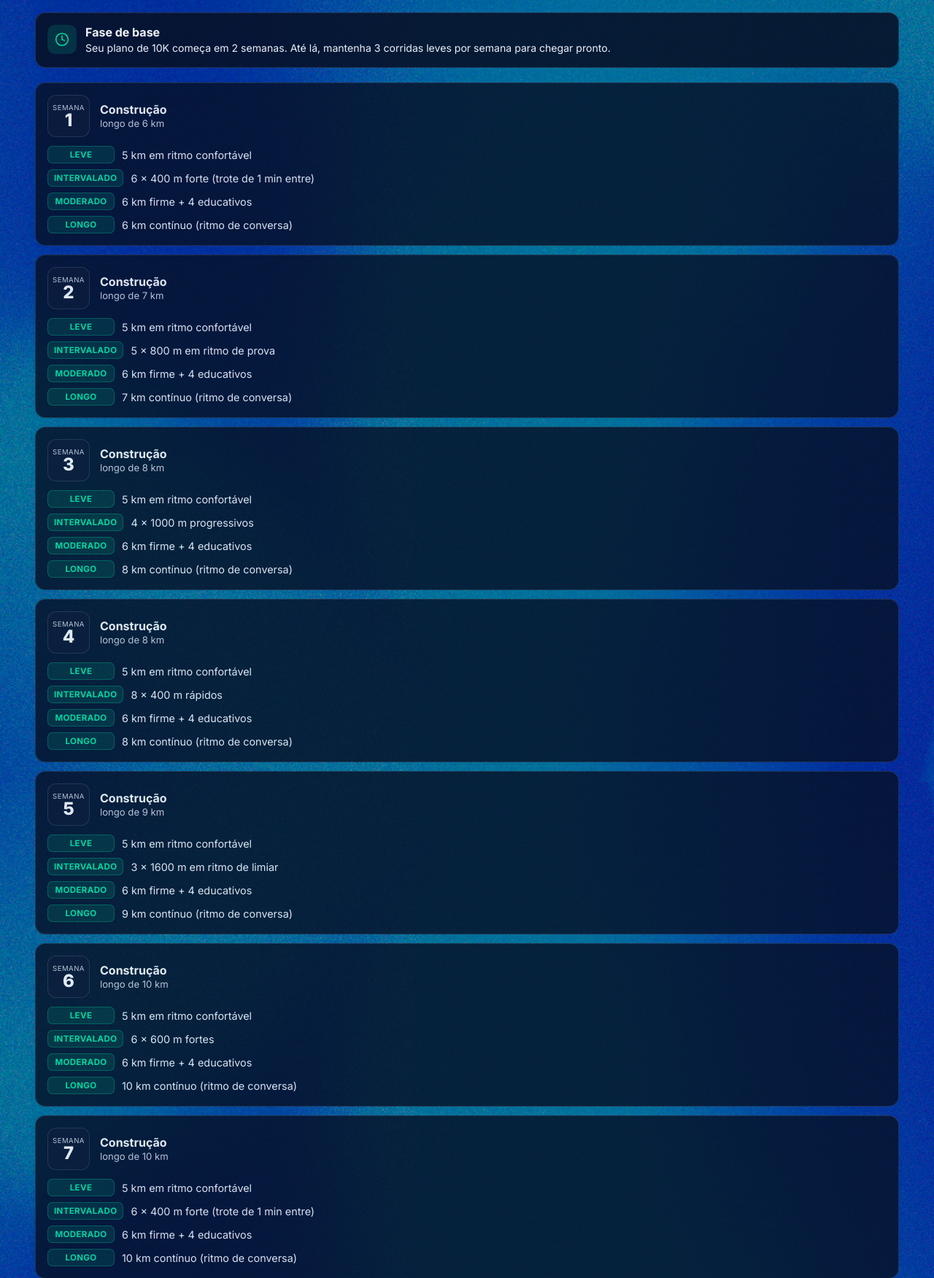
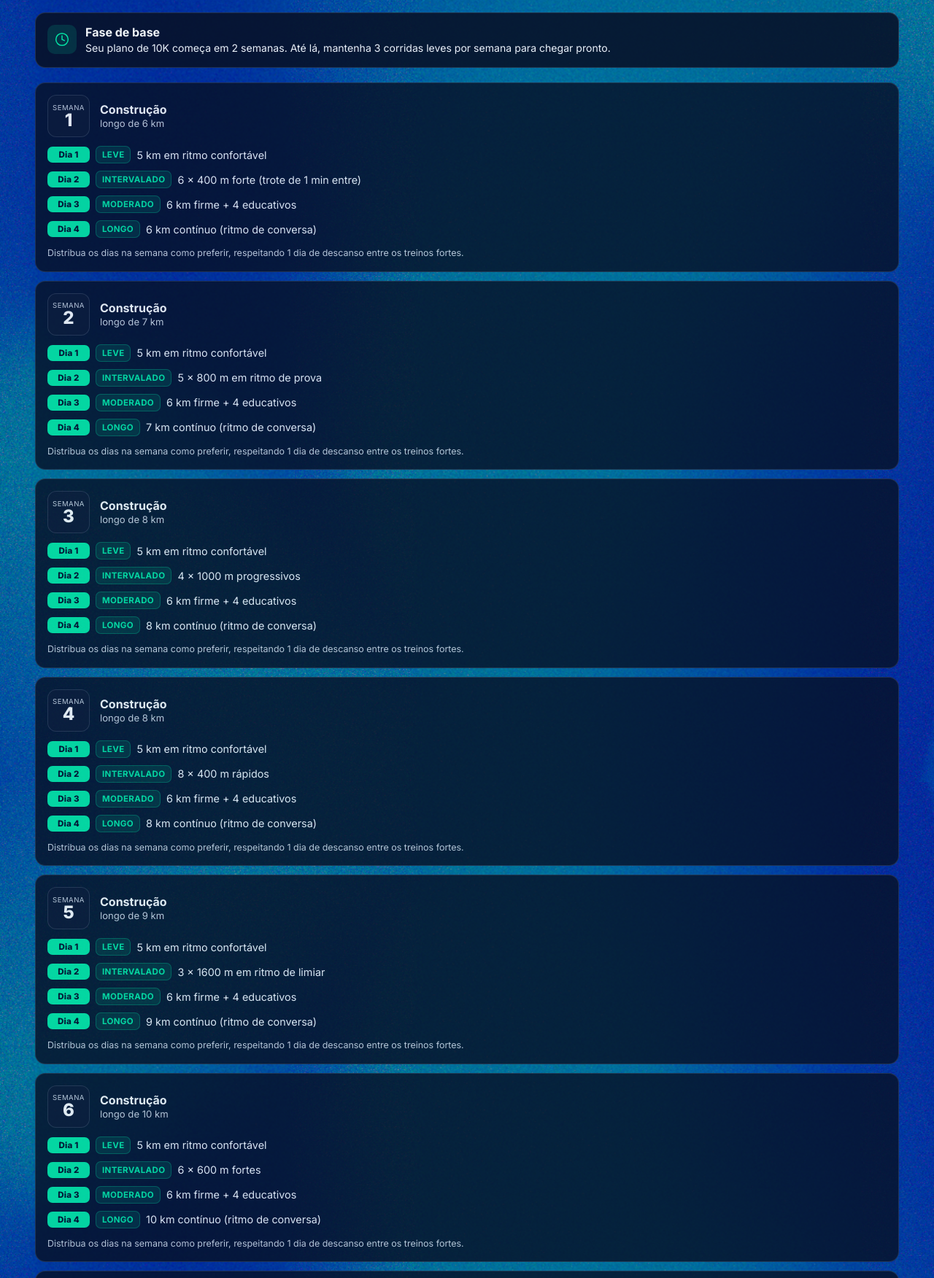
Before and after one commit to Leovilela88/corrida-integracao, a FastAPI app: page /plano in a window 1280 px wide. Shown: the part 321-2073 px from the top of the page at 73% size. Run offline with FastAPI, Linux system fonts and the light colour scheme; the visitor is signed in with stand-in values (Sample User, id 1); data that the repository does not hold is empty.

Commit message:
plano de treino: rotula cada sessão com "Dia 1, Dia 2..." + nota de distribuição
- cada item da semana mostra "Dia N" (pill) + categoria (Leve/Intervalado/...) + descrição
- nota explicando que os dias podem ser distribuídos na semana, com descanso entre os fortes

Co-Authored-By: Claude Opus 4.8 <noreply@anthropic.com>

```diff
--- a/static/style.css
+++ b/static/style.css
@@ -2525,17 +2525,24 @@ a.btn-icon:hover { color: var(--accent); background: rgba(59, 130, 246, 0.10); }
 .plan-week-focus strong { font-size: 1rem; }
 .plan-week-focus span { font-size: 0.82rem; color: var(--muted); }
 .plan-week-head .challenge-badge { margin-left: auto; color: var(--green); }
-.plan-sessions { list-style: none; margin: 0; padding: 0; display: flex; flex-direction: column; gap: 8px; }
+.plan-sessions { list-style: none; margin: 0; padding: 0; display: flex; flex-direction: column; gap: 10px; }
 .plan-sessions li {
-    display: flex; align-items: center; gap: 10px;
+    display: flex; align-items: center; flex-wrap: wrap; gap: 8px;
     font-size: 0.9rem; color: var(--text-2);
 }
-.ps-tag {
-    flex-shrink: 0; min-width: 92px; text-align: center;
-    font-size: 0.72rem; font-weight: 700; text-transform: uppercase; letter-spacing: 0.03em;
+.ps-day {
+    flex-shrink: 0; min-width: 58px; text-align: center;
+    font-size: 0.72rem; font-weight: 800; letter-spacing: 0.02em;
+    color: var(--on-green); background: var(--green);
+    border-radius: 7px; padding: 4px 8px;
+}
+.ps-cat {
+    flex-shrink: 0; font-size: 0.72rem; font-weight: 700; text-transform: uppercase; letter-spacing: 0.03em;
     color: var(--green); background: rgba(5,224,163,0.12);
     border: 1px solid rgba(5,224,163,0.28); border-radius: 7px; padding: 4px 8px;
 }
+.ps-desc { flex: 1; min-width: 140px; }
+.plan-note { margin: 12px 0 0; font-size: 0.78rem; color: var(--muted); line-height: 1.4; }
 
 /* Banner "caminho até aqui" (topo do dashboard) */
 .path-banner {
--- a/templates/base.html
+++ b/templates/base.html
@@ -17,7 +17,7 @@
     <link rel="preconnect" href="https://fonts.googleapis.com">
     <link rel="preconnect" href="https://fonts.gstatic.com" crossorigin>
     <link href="https://fonts.googleapis.com/css2?family=Inter:wght@400;500;600;700;800&display=swap" rel="stylesheet">
-    <link rel="stylesheet" href="/static/style.css?v=68" />
+    <link rel="stylesheet" href="/static/style.css?v=69" />
     <script src="https://cdn.jsdelivr.net/npm/chart.js@4.4.4/dist/chart.umd.min.js"></script>
 </head>
 <body>
--- a/templates/training_plan.html
+++ b/templates/training_plan.html
@@ -51,9 +51,14 @@
             </div>
             <ul class="plan-sessions">
                 {% for s in w.sessions %}
-                <li><span class="ps-tag">{{ s.tag }}</span> {{ s.desc }}</li>
+                <li>
+                    <span class="ps-day">Dia {{ loop.index }}</span>
+                    <span class="ps-cat">{{ s.tag }}</span>
+                    <span class="ps-desc">{{ s.desc }}</span>
+                </li>
                 {% endfor %}
             </ul>
+            <p class="plan-note">Distribua os dias na semana como preferir, respeitando 1 dia de descanso entre os treinos fortes.</p>
         </article>
         {% endfor %}
     </div>
```
